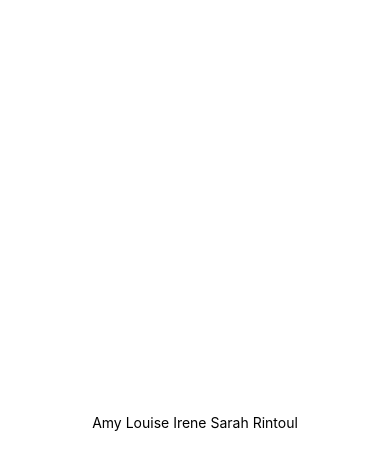
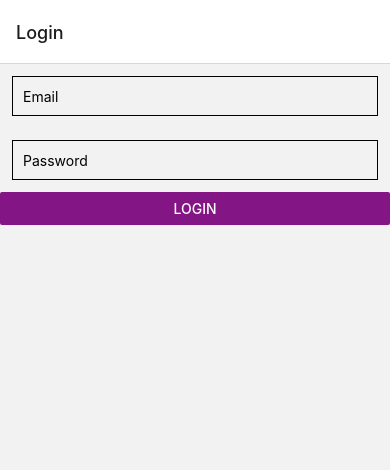
Before and after one commit to IADT-projects/y4-project-amyrintoul, a React Native app in the folder Frontend_MajorProject/: screen /Login in a window 390 px wide. Shown: the top 470 px of the page. Built offline with nearby package versions, Linux system fonts and the light colour scheme.

Commit message:
Basic Login Screen

```diff
--- a/Frontend_MajorProject/App.js
+++ b/Frontend_MajorProject/App.js
@@ -1,12 +1,24 @@
 import { StatusBar } from 'expo-status-bar';
 import { StyleSheet, Text, View } from 'react-native';
+import { NavigationContainer } from '@react-navigation/native';
+import { createNativeStackNavigator } from '@react-navigation/native-stack';
+import React from 'react';
+import LoginScreen from './screens/LoginScreen';
+import HomeScreen from './screens/HomeScreen';
+
+//creates the stack, components used for configuring the navigator
+const Stack = createNativeStackNavigator();
 
 export default function App() {
   return (
-    <View style={styles.container}>
-      <Text>Amy Louise Irene Sarah Rintoul</Text>
-      <StatusBar style="auto" />
-    </View>
+    <NavigationContainer>
+      <Stack.Navigator>
+        <Stack.Screen  name="Login" component={LoginScreen} />
+        <Stack.Screen name="Home" component={HomeScreen} />
+
+
+      </Stack.Navigator>
+    </NavigationContainer>
   );
 }
 
--- a/Frontend_MajorProject/package.json
+++ b/Frontend_MajorProject/package.json
@@ -12,13 +12,16 @@
     "@expo/webpack-config": "^18.0.1",
     "@react-navigation/native": "^6.1.5",
     "@react-navigation/native-stack": "^6.9.11",
+    "constants": "^0.0.2",
     "expo": "~48.0.4",
     "expo-status-bar": "~1.4.4",
+    "formik": "^2.2.9",
     "react": "18.2.0",
     "react-native": "0.71.3",
     "react-native-safe-area-context": "4.5.0",
     "react-native-screens": "~3.20.0",
-    "react-native-web": "~0.18.10"
+    "react-native-web": "~0.18.10",
+    "styled-components": "^5.3.6"
   },
   "devDependencies": {
     "@babel/core": "^7.20.0"
--- /dev/null
+++ b/Frontend_MajorProject/screens/HomeScreen.js
@@ -0,0 +1,14 @@
+import { StyleSheet, Text, View } from 'react-native'
+import React from 'react'
+
+const HomeScreen = () => {
+  return (
+    <View>
+      <Text>HomeScreen</Text>
+    </View>
+  )
+}
+
+export default HomeScreen
+
+const styles = StyleSheet.create({})
--- /dev/null
+++ b/Frontend_MajorProject/screens/LoginScreen.js
@@ -0,0 +1,51 @@
+import { SafeAreaView,
+         StyleSheet,
+         TextInput,
+          Button,
+          Alert
+        } from 'react-native'
+
+import React from 'react'
+
+const LoginScreen = () => {
+    const [text, onChangeText] = React.useState('');
+    const [number, onChangeNumber] = React.useState('');
+
+  return (
+    <SafeAreaView>
+    <TextInput
+      style={styles.input}
+      onChangeText={onChangeText}
+      placeholder="Email"
+      value={text}
+    />
+    <TextInput
+      style={styles.input}
+      onChangeText={onChangeNumber}
+      value={number}
+      placeholder="Password"
+      keyboardType="numeric"
+    />
+    <Button
+        title="Login"
+        onPress={() => Alert.alert('This is the login button')}
+        color="#841584"
+      />
+  </SafeAreaView>
+  )
+}
+
+export default LoginScreen
+
+const styles = StyleSheet.create({
+    input: {
+        height: 40,
+        margin: 12,
+        borderWidth: 1,
+        padding: 10,
+      },
+      title: {
+        textAlign: 'center',
+        marginVertical: 5,
+      },
+});
```
Also changed, not shown: Frontend_MajorProject/components/styles.js (added, +12 -0 lines), 1 other file (tests, documents, lock files or other folders).
